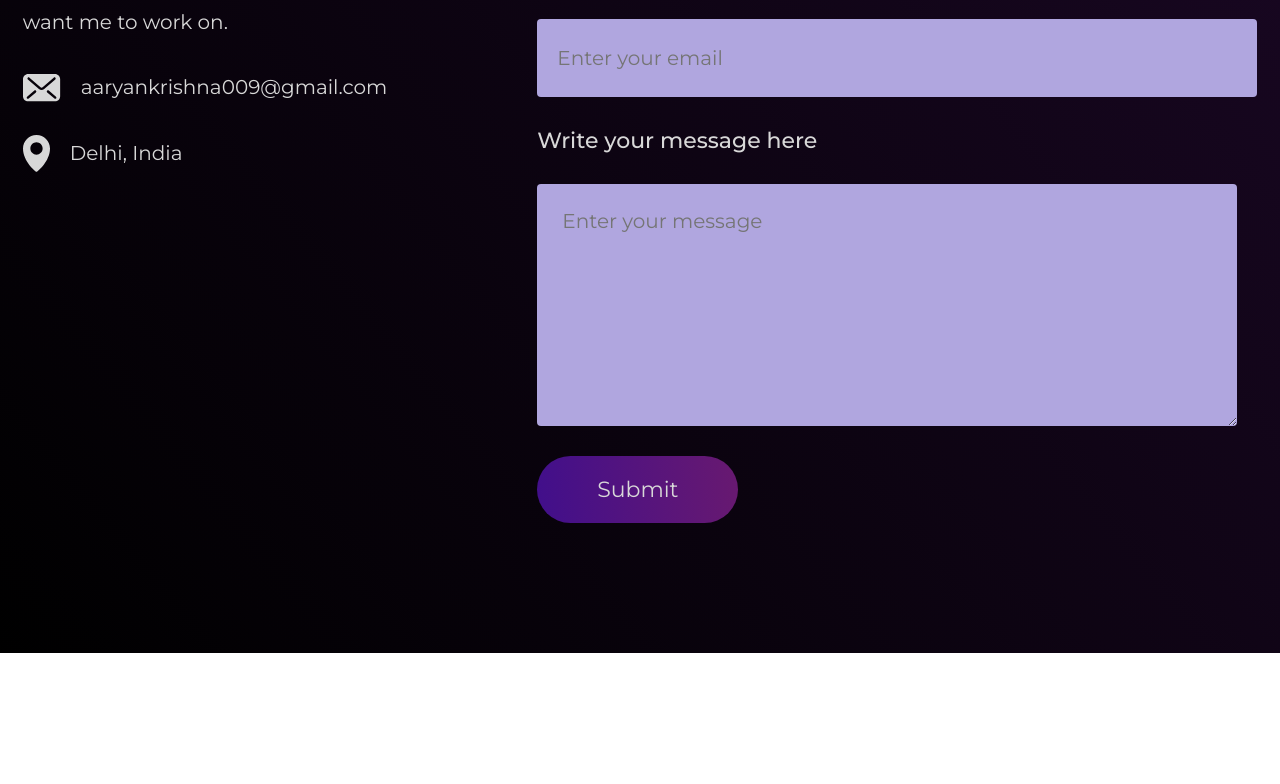
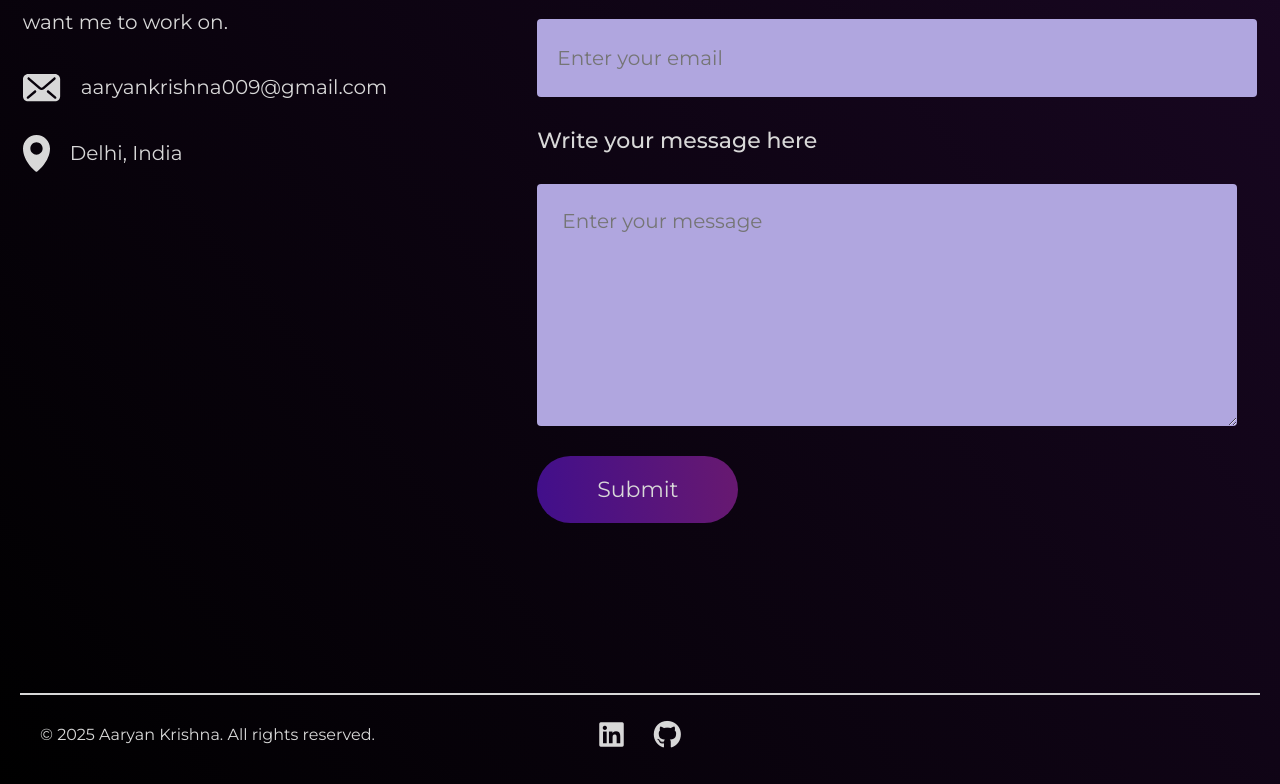
Before and after one commit to aaryan-codes56/my-portfolio, a React (Vite) app: page / in a window 1280 px wide. Shown: the part 3515-4299 px from the top of the page. Before the commit the page ends 4168 px from the top, so only its background shows below. Built offline with nearby package versions, Linux system fonts and the light colour scheme.

Commit message:
new ones

```diff
--- a/index.html
+++ b/index.html
@@ -6,6 +6,7 @@
     <meta name="viewport" content="width=device-width, initial-scale=1.0" />
     <link href="https://fonts.googleapis.com/css2?family=Inter:wght@400;600;700&display=swap" rel="stylesheet">
 
+
     <title>Aaryan's Portfolio</title>
   </head>
   <body>
--- a/src/Components/Footer/Footer.css
+++ b/src/Components/Footer/Footer.css
@@ -0,0 +1,63 @@
+.site-footer {
+    padding: 40px 20px;
+    color: white;
+  }
+
+  .footer-divider {
+    border: none;
+    height: 2px;
+    background-color: #d8d8d8;
+    margin-bottom: 30px;
+  }
+
+  .footer-content {
+    display: flex;
+    justify-content: space-between;
+    align-items: center;
+    flex-wrap: wrap;
+    position: relative;
+  }
+
+  .footer-text {
+    font-size: 16px;
+    color: #d8d8d8;
+    flex: 1;
+    text-align: left;
+    margin-left: 20px;
+  }
+
+  .social-links {
+    position: absolute;
+    left: 50%;
+    transform: translateX(-50%);
+    display: flex;
+    gap: 30px;
+  }
+
+  .social-icon {
+    font-size: 28px;
+    color: #d8d8d8;
+    transition: color 0.3s ease;
+  }
+
+  .social-icon:hover {
+    color: #B0A6DF;
+  }
+
+
+  @media (max-width: 600px) {
+    .footer-content {
+      flex-direction: column;
+      gap: 20px;
+    }
+
+    .footer-text {
+      text-align: center;
+    }
+
+    .social-links {
+      position: static;
+      transform: none;
+      justify-content: center;
+    }
+  }
--- a/src/Components/Footer/Footer.jsx
+++ b/src/Components/Footer/Footer.jsx
@@ -3,9 +3,23 @@ import './Footer.css'
 
 const Footer = () => {
   return (
-    <div className='footer'>
+    <>
+     <footer class="site-footer">
+  <hr class="footer-divider" />
+  <div class="footer-content">
+    <p class="footer-text">© 2025 Aaryan Krishna. All rights reserved.</p>
+    <div class="social-links">
+      <a href="https://www.linkedin.com/in/your-linkedin" class="social-icon" alt="LinkedIn">
+        <i class="fa-brands fa-linkedin"></i>
+      </a>
+      <a href="https://github.com/your-github" class="social-icon" alt="GitHub">
+        <i class="fa-brands fa-github"></i>
+      </a>
+    </div>
+  </div>
+</footer>
 
-    </div>
+      </>
   )
 }
 
--- a/src/index.css
+++ b/src/index.css
@@ -1,3 +1,5 @@
+
+@import url('https://cdnjs.cloudflare.com/ajax/libs/font-awesome/6.7.2/css/all.min.css');
 @import url('https://fonts.googleapis.com/css2?family=Montserrat:ital,wght@0,100..900;1,100..900&display=swap');
 
 
```
